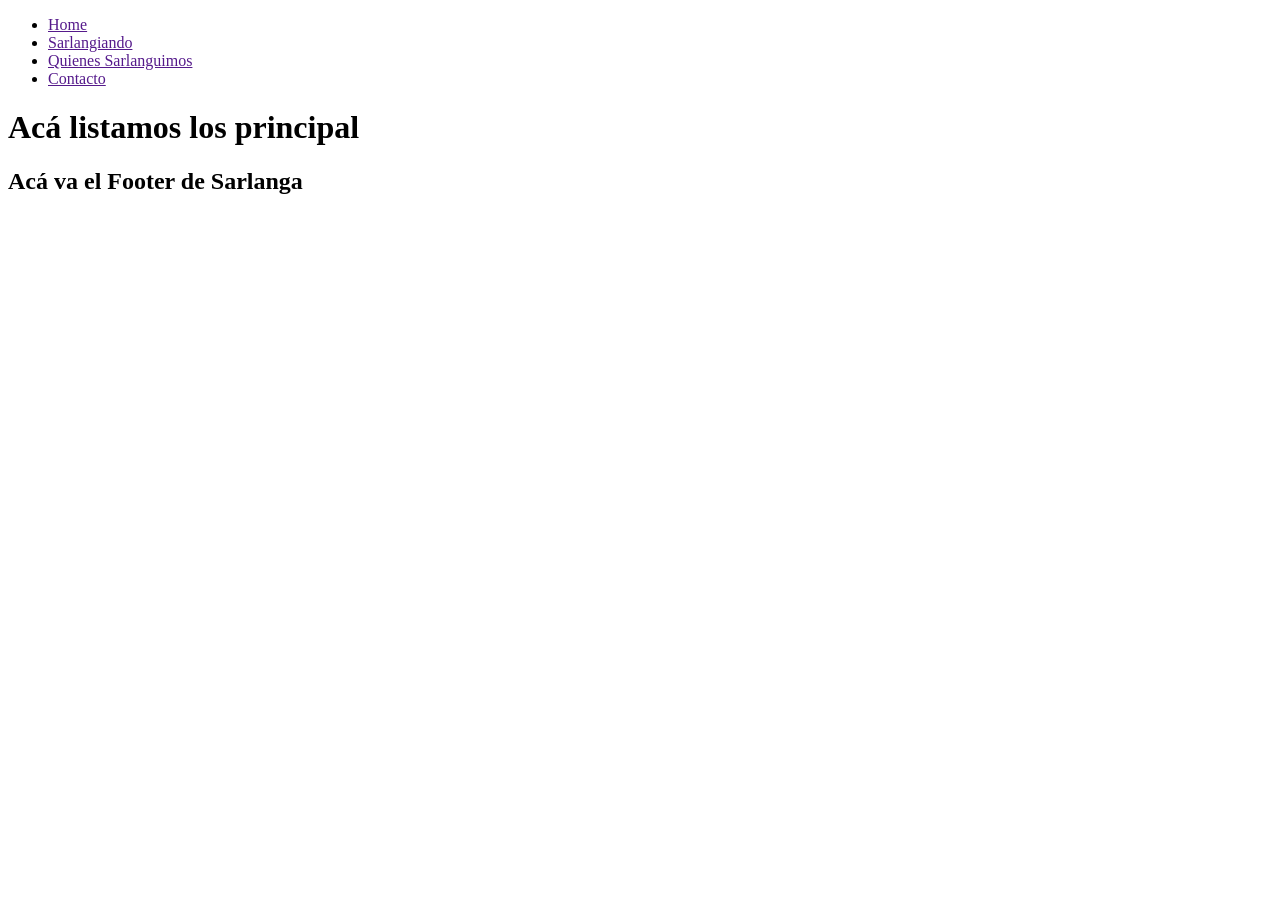
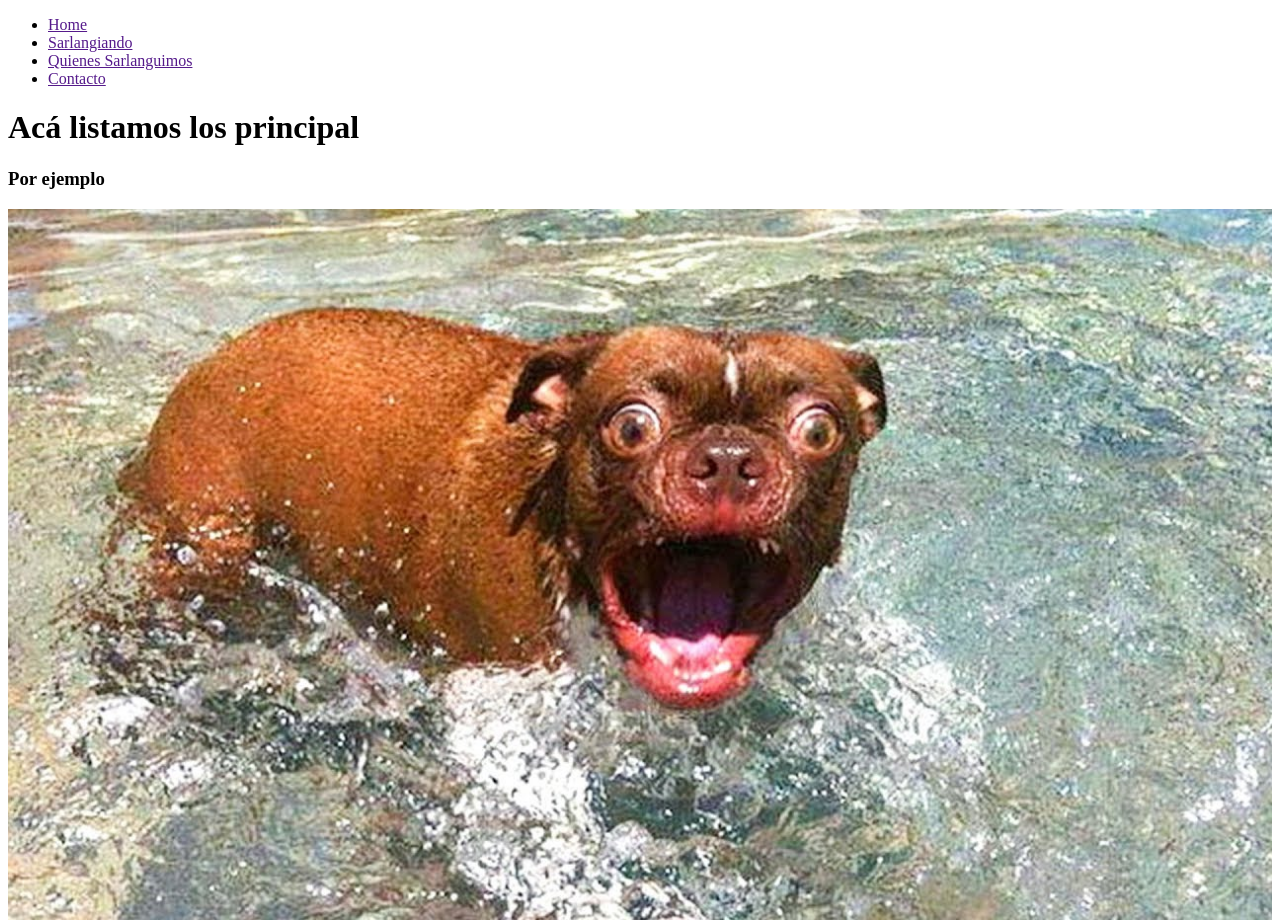
Before and after one commit to CentroCatu/Sarlanga, a plain HTML site: page index.html in a window 1280 px wide. Shown: the top 920 px of the page. Before the commit the page ends 800 px from the top, so only its background shows below. Drawn offline with Linux system fonts and the light colour scheme.

Commit message:
agregué foto en index.html

```diff
--- a/index.html
+++ b/index.html
@@ -17,6 +17,8 @@
 
 	<main>
 		<h1>Acá listamos los principal</h1>
+		<h3>Por ejemplo</h3>
+		<img width="100%" src="maxresdefault.jpg">
 	</main>
 	<footer>
 		<h2>Acá va el Footer de Sarlanga</h2>
```
